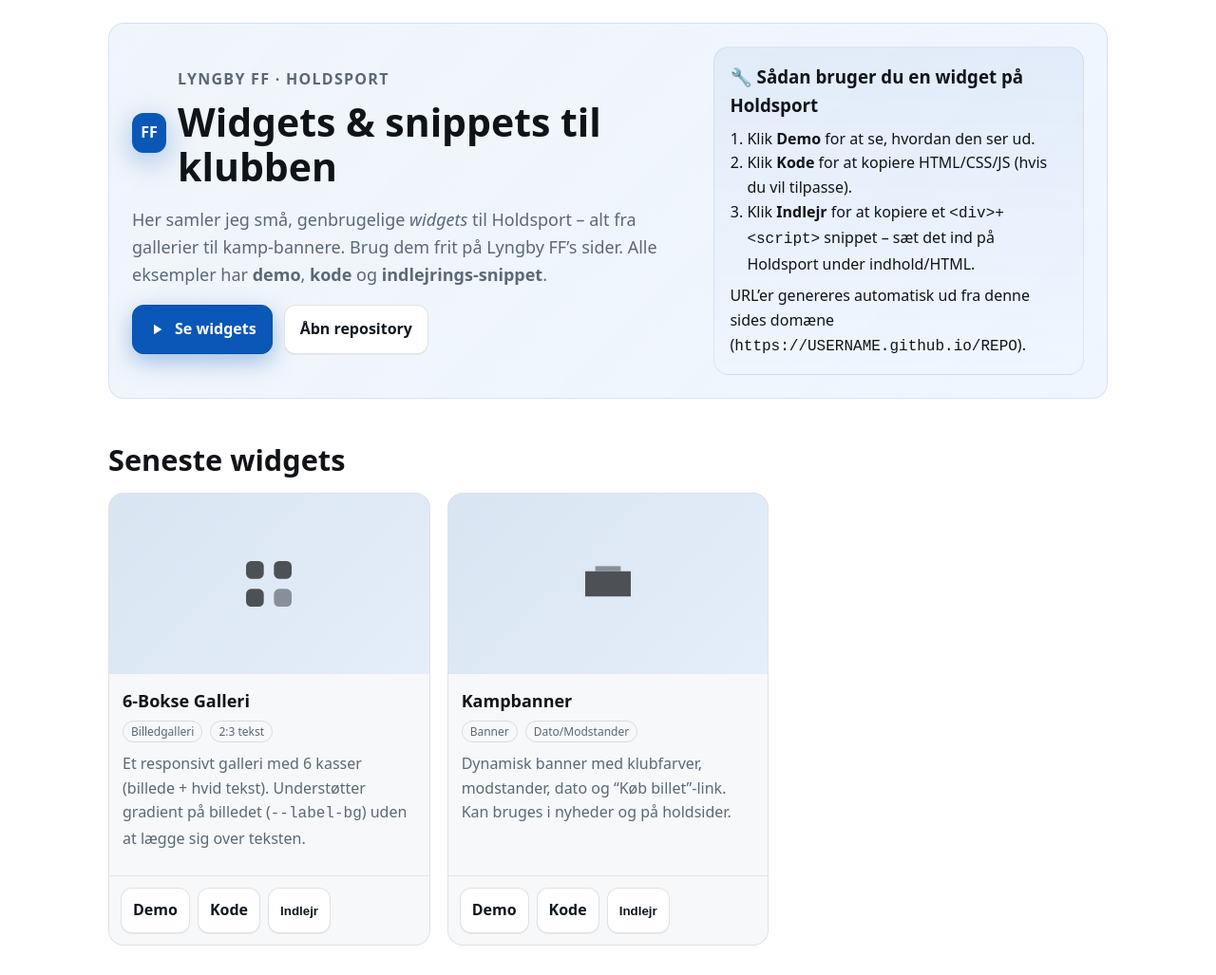
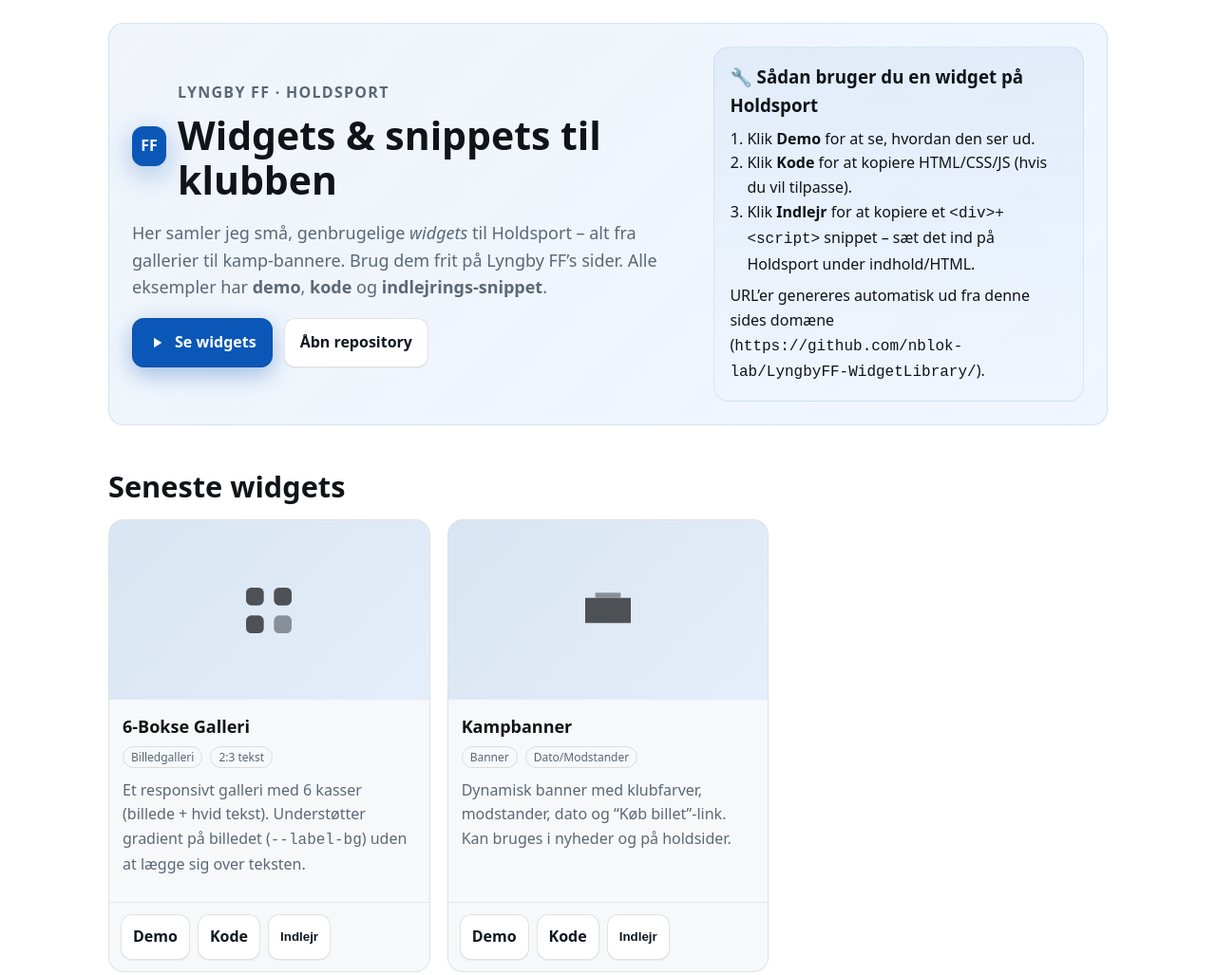
Before and after one commit to nblok-lab/LyngbyFF-WidgetLibrary, a plain HTML site: page index.html in a window 1280 px wide. Shown: the top 1027 px of the page at 95% size. Drawn offline with Linux system fonts and the light colour scheme.

Commit message:
Update index.html

```diff
--- a/index.html
+++ b/index.html
@@ -93,7 +93,7 @@
           <li>Klik <strong>Kode</strong> for at kopiere HTML/CSS/JS (hvis du vil tilpasse).</li>
           <li>Klik <strong>Indlejr</strong> for at kopiere et <code>&lt;div&gt;+&lt;script&gt;</code> snippet – sæt det ind på Holdsport under indhold/HTML.</li>
         </ol>
-        <p style="margin:.5rem 0 0">URL’er genereres automatisk ud fra denne sides domæne (<code>https://USERNAME.github.io/REPO</code>).</p>
+        <p style="margin:.5rem 0 0">URL’er genereres automatisk ud fra denne sides domæne (<code>https://github.com/nblok-lab/LyngbyFF-WidgetLibrary/</code>).</p>
       </div>
     </header>
 
```
